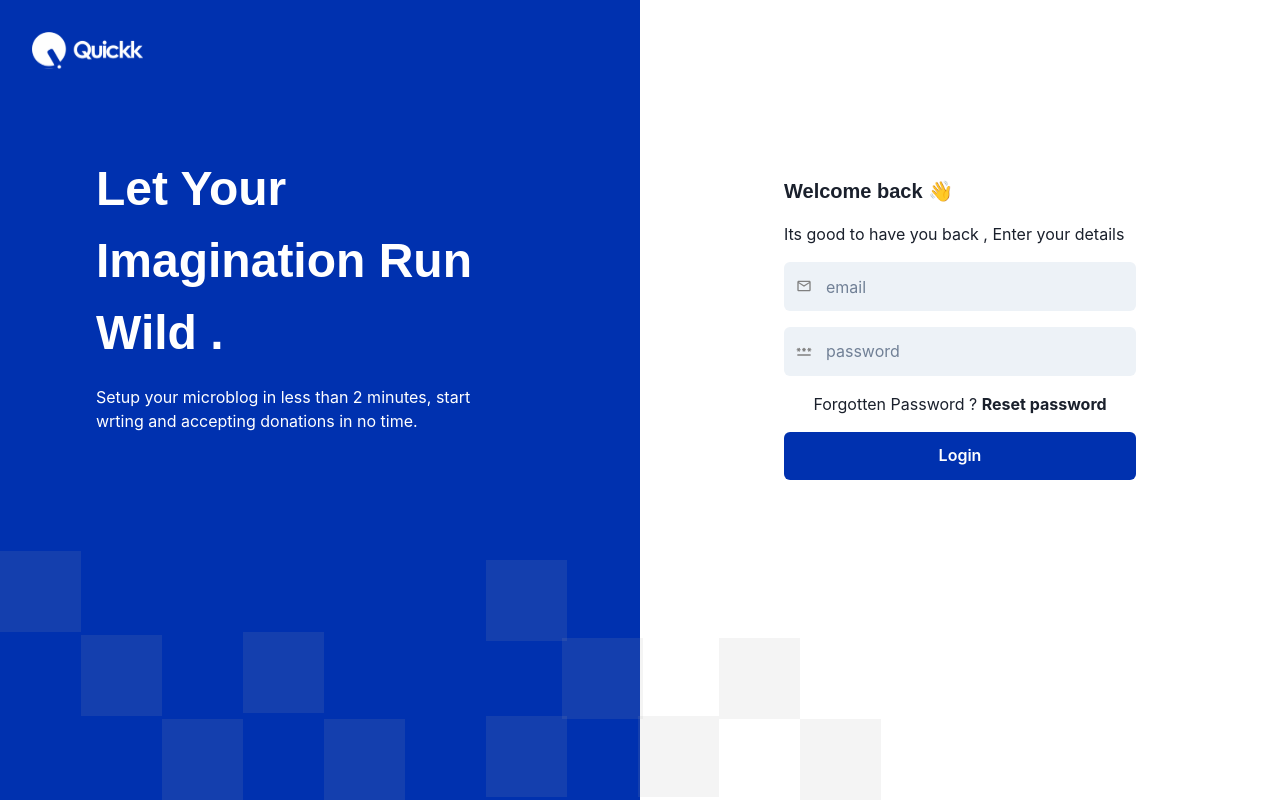
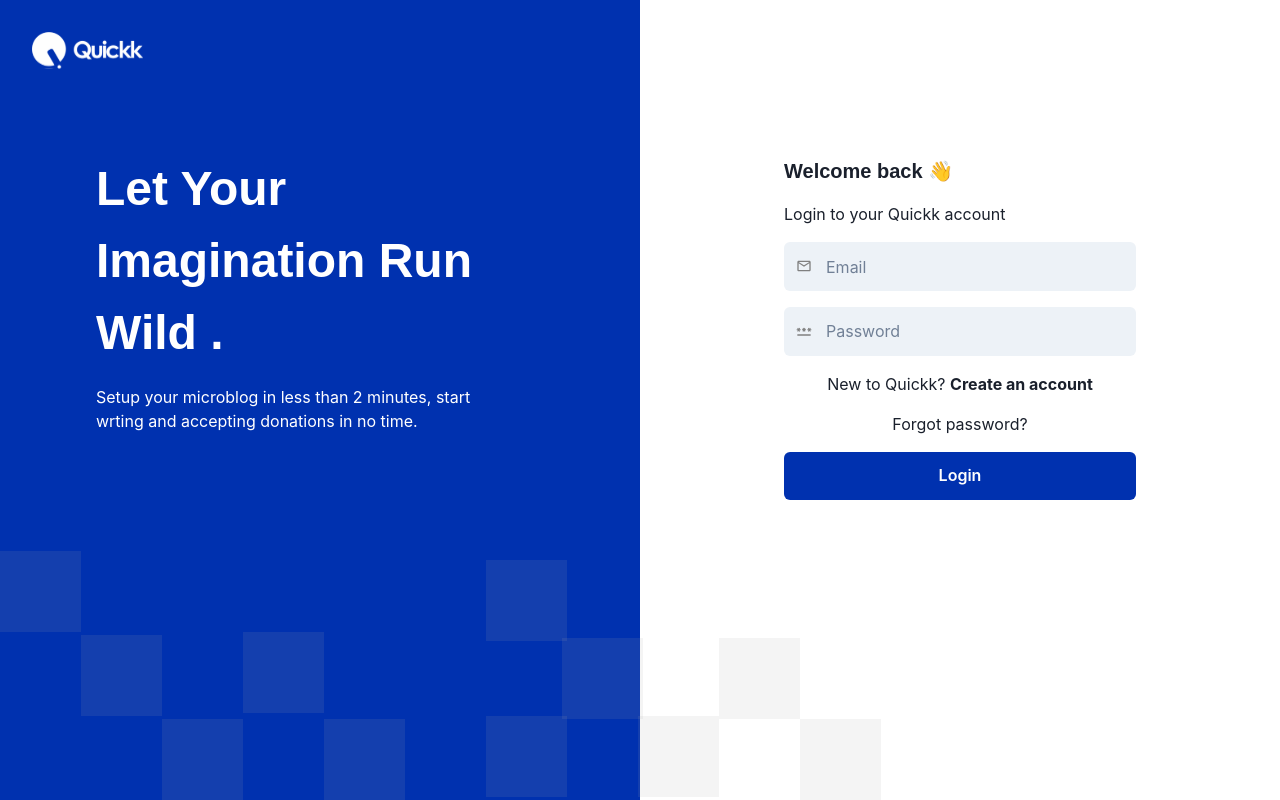
Before and after one commit to akinloluwami/quickk, a React (Vite) app: page /login in a window 1280 px wide. Built offline with nearby package versions, Linux system fonts and the light colour scheme; a web font is replaced by a local one.

Commit message:
minor text changes

```diff
--- a/src/pages/Login/Login.jsx
+++ b/src/pages/Login/Login.jsx
@@ -2,55 +2,71 @@ import React, { useState } from "react";
 import { useNavigate } from "react-router-dom";
 
 import { Link } from "react-router-dom";
-import {Box ,Center,Flex, Text} from '@chakra-ui/react';
+import { Box, Center, Flex, Text } from "@chakra-ui/react";
 import ContainerLayout from "../../Layouts/ContainerLayout.jsx/ContainerLayout";
-import Inputs from '../../components/major/Inputs';
+import Inputs from "../../components/major/Inputs";
 import AuthLayout from "../../Layouts/AuthLayout";
 import Buttons from "../../components/major/Buttons";
-import { MdOutlineMail , MdOutlinePassword } from 'react-icons/md'
-
+import { MdOutlineMail, MdOutlinePassword } from "react-icons/md";
 
 function Login() {
   return (
     <>
-
       <AuthLayout>
-
-
-
-      <Flex justifyContent={'center'} alignItems='center' py='2em' h='80%'>
-              <Box my='1em' bg={'#fff'} width={['90%','60%']}  py='2em' px={'1em'} >
-
-
+        <Flex justifyContent={"center"} alignItems="center" py="2em" h="80%">
+          <Box my="1em" bg={"#fff"} width={["90%", "60%"]} py="2em" px={"1em"}>
             <form>
-
-                      <Box my='1em'>
-                         <Text fontSize={'xl'} fontWeight={'bold'} fontFamily={'var(--primary-font)'}>  Welcome back  👋 </Text>
-                         <Text my='1em'> Its good to have you back , Enter your details </Text>
+              <Box my="1em">
+                <Text
+                  fontSize={"xl"}
+                  fontWeight={"bold"}
+                  fontFamily={"var(--primary-font)"}
+                >
+                  {" "}
+                  Welcome back 👋{" "}
+                </Text>
+                <Text my="1em">Login to your Quickk account</Text>
               </Box>
 
+              <Inputs
+                placeholder={"Email"}
+                label="Email"
+                type={"email"}
+                icon={<MdOutlineMail />}
+              />
+              <Inputs
+                placeholder={"Password"}
+                label="Password"
+                type={"password"}
+                icon={<MdOutlinePassword />}
+              />
 
-                     <Inputs placeholder={'email'} label='Email' type={'email'} icon = { <MdOutlineMail/>} />
-                     <Inputs placeholder={'password'} label='Password' type={'password'} icon = { <MdOutlinePassword/> }/>
-
-                     <Text textAlign={'center'} my='1em'> Forgotten Password  ? <Link to='/forgot-password'> <b> Reset password</b></Link> </Text>
+              <Text textAlign={"center"} my="1em">
+                {" "}
+                New to Quickk?{" "}
+                <Link to="/signup">
+                  {" "}
+                  <b>Create an account</b>
+                </Link>{" "}
+              </Text>
+              <Text textAlign={"center"} my="1em">
+                <Link to="/forgot-password">
+                  <p>Forgot password?</p>
+                </Link>{" "}
+              </Text>
 
               <Center>
-                      <Buttons  value={'Login'} bg={'blue.500'} color={'#fff'} width={'100%'}/>
+                <Buttons
+                  value={"Login"}
+                  bg={"blue.500"}
+                  color={"#fff"}
+                  width={"100%"}
+                />
               </Center>
-
-
             </form>
-
           </Box>
         </Flex>
-
-
       </AuthLayout>
-
-
-
-
     </>
   );
 }
--- a/src/pages/Signup/Signup.jsx
+++ b/src/pages/Signup/Signup.jsx
@@ -2,56 +2,83 @@ import React, { useState } from "react";
 import { useNavigate } from "react-router-dom";
 
 import { Link } from "react-router-dom";
-import {Box ,Center,Flex, Text} from '@chakra-ui/react';
+import { Box, Center, Flex, Text } from "@chakra-ui/react";
 import ContainerLayout from "../../Layouts/ContainerLayout.jsx/ContainerLayout";
-import Inputs from '../../components/major/Inputs';
+import Inputs from "../../components/major/Inputs";
 import AuthLayout from "../../Layouts/AuthLayout";
 import Buttons from "../../components/major/Buttons";
-import { MdOutlineMail , MdOutlinePassword } from 'react-icons/md'
-import { AiOutlineUser } from 'react-icons/ai'
+import { MdOutlineMail, MdOutlinePassword } from "react-icons/md";
+import { AiOutlineUser } from "react-icons/ai";
 
 function Signup() {
   return (
     <>
-
       <AuthLayout>
-
-
-
-      <Flex justifyContent={'center'} alignItems='center' py='2em' h='80%'>
-              <Box my='1em' bg={'#fff'} width={['90%','60%']}  py='2em' px={'1em'} >
-
-
+        <Flex justifyContent={"center"} alignItems="center" py="2em" h="80%">
+          <Box my="1em" bg={"#fff"} width={["90%", "60%"]} py="2em" px={"1em"}>
             <form>
-
-                      <Box my='1em'>
-                         <Text fontSize={'xl'} fontWeight={'bold'} fontFamily={'var(--primary-font)'}>  Create A Quickk Account 👋 </Text>
+              <Box my="1em">
+                <Text
+                  fontSize={"xl"}
+                  fontWeight={"bold"}
+                  fontFamily={"var(--primary-font)"}
+                >
+                  {" "}
+                  Create A Quickk Account 👋{" "}
+                </Text>
               </Box>
 
-                     <Inputs placeholder={'display name'} label='Username' type={'text'} icon = {<AiOutlineUser/>} />
-                     <Inputs placeholder={'user name'} label='Username' type={'text'} icon = {<AiOutlineUser/>}/>
-                     <Inputs placeholder={'email'} label='Email' type={'email'} icon ={<MdOutlineMail/>}/>
-                     <Inputs placeholder={'password'} label='Password' type={'password'} icon={ <MdOutlinePassword/> }/>
-                      <Inputs placeholder={'confirm password'} label='Confirm Password' type={'password'} icon={ <MdOutlinePassword/> }/>
+              <Inputs
+                placeholder={"Display name"}
+                label="Display name"
+                type={"text"}
+                icon={<AiOutlineUser />}
+              />
+              <Inputs
+                placeholder={"Username"}
+                label="Username"
+                type={"text"}
+                icon={<AiOutlineUser />}
+              />
+              <Inputs
+                placeholder={"Email"}
+                label="Email"
+                type={"Email"}
+                icon={<MdOutlineMail />}
+              />
+              <Inputs
+                placeholder={"Password"}
+                label="Password"
+                type={"Password"}
+                icon={<MdOutlinePassword />}
+              />
+              <Inputs
+                placeholder={"Confirm password"}
+                label="Confirm Password"
+                type={"password"}
+                icon={<MdOutlinePassword />}
+              />
 
-
-                      <Text textAlign={'center'} my='1em'> Already had an account ? <Link to='/login'><b>signin</b></Link> </Text>
+              <Text textAlign={"center"} my="1em">
+                {" "}
+                Already have an account ?{" "}
+                <Link to="/login">
+                  <b>Login</b>
+                </Link>{" "}
+              </Text>
 
               <Center>
-                      <Buttons  value={'Sign up'} bg={'blue.500'} color={'#fff'} width={'100%'}/>
+                <Buttons
+                  value={"Sign up"}
+                  bg={"blue.500"}
+                  color={"#fff"}
+                  width={"100%"}
+                />
               </Center>
-
             </form>
-
           </Box>
         </Flex>
-
-
       </AuthLayout>
-
-
-
-
     </>
   );
 }
```
Lines whose indentation alone changed are shown as unchanged.
